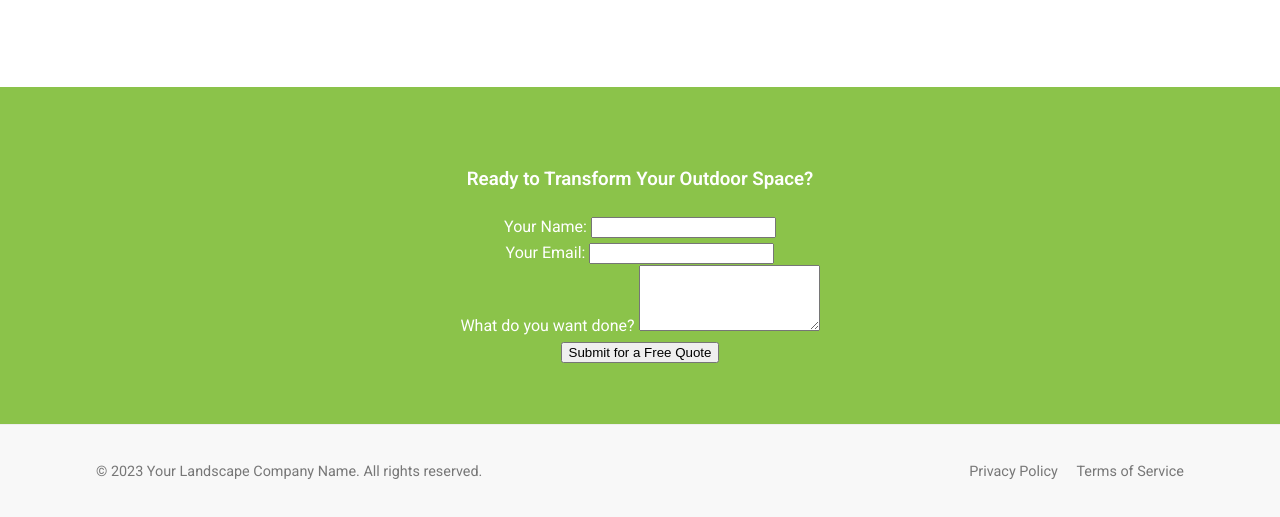
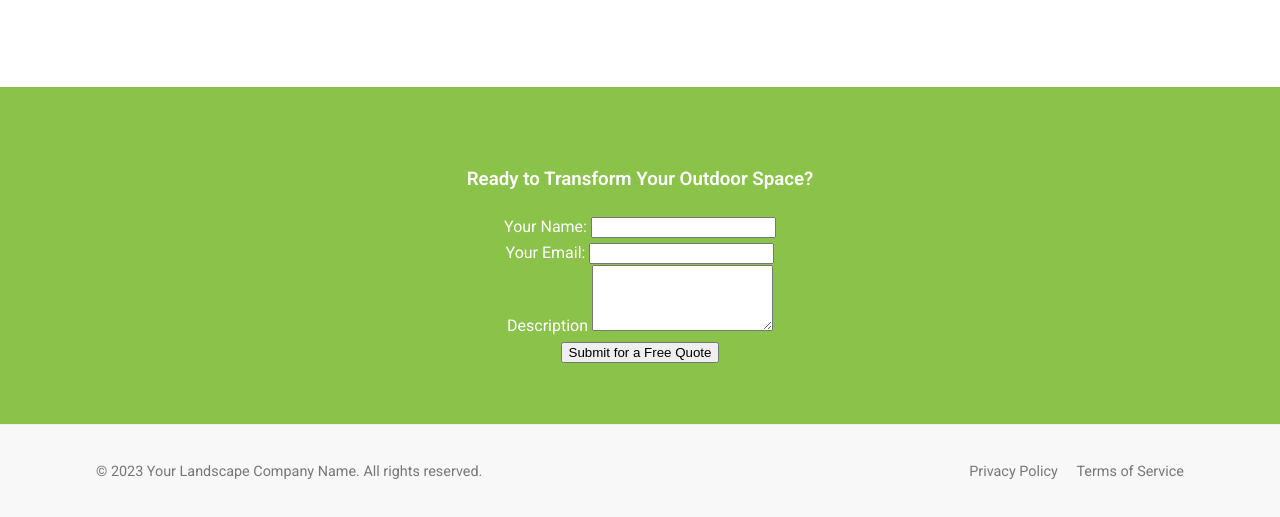
Before and after one commit to RSOutdoorServices/rs-website, a plain HTML site: page index.html in a window 1280 px wide. Shown: the part 1311-1828 px from the top of the page. Drawn offline with Linux system fonts and the light colour scheme; a script that the page names is missing.

Commit message:
Update index.html

```diff
--- a/index.html
+++ b/index.html
@@ -95,7 +95,7 @@
                     <input type="email" id="email" name="email" required>
                 </div>
                 <div class="form-group">
-                    <label for="description">What do you want done?</label>
+                    <label for="description">Description</label>
                     <textarea id="description" name="description" rows="4" required></textarea>
                 </div>
                 <button type="submit" id="callToActionButton">Submit for a Free Quote</button>
```
